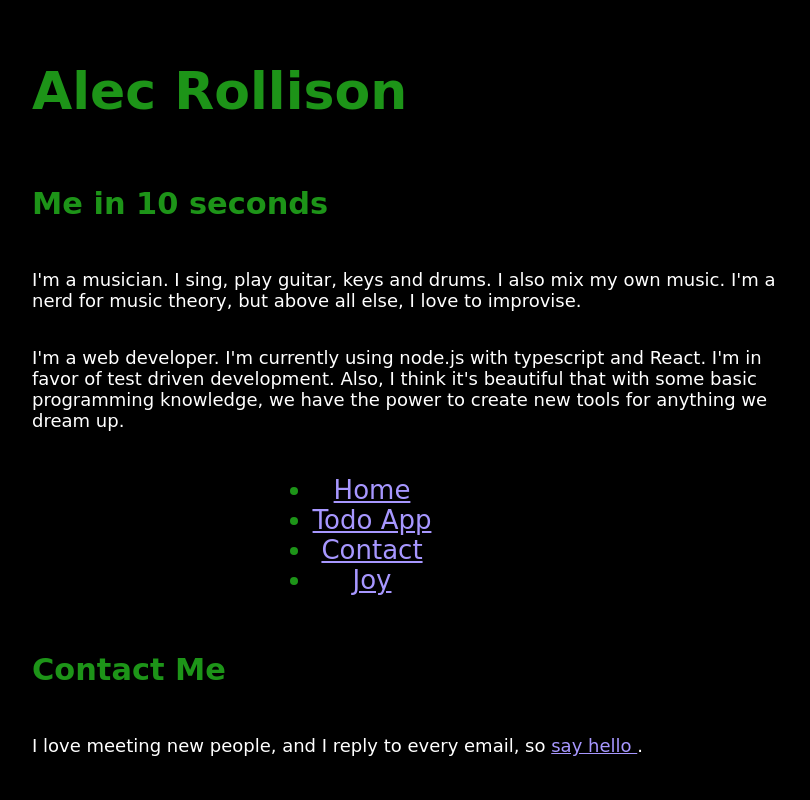
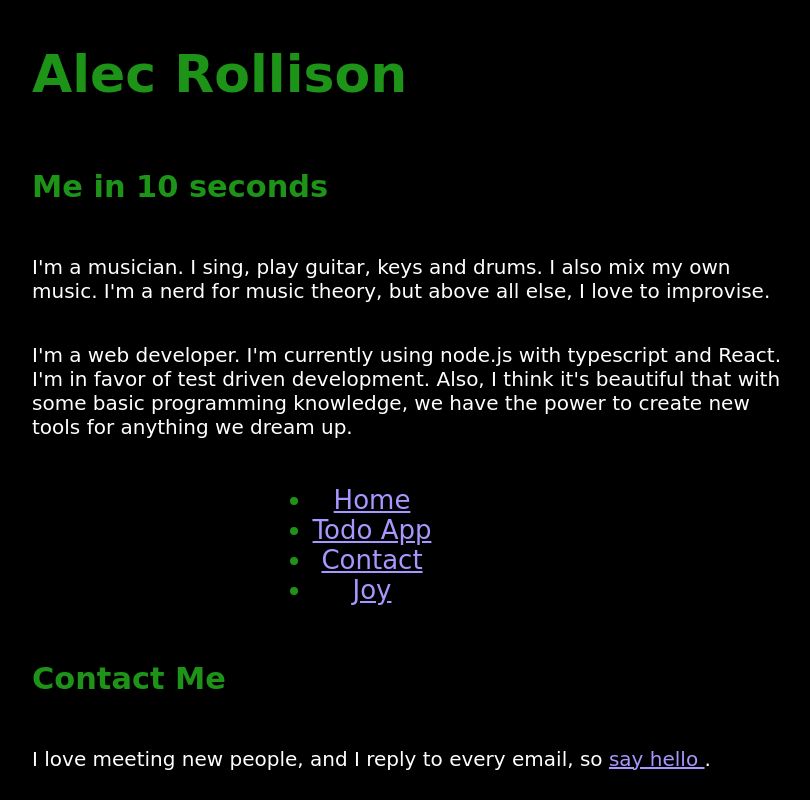
Before and after one commit to aelishRollo/personal-site, a React (Create React App) app: page / in a window 1280 px wide. Shown: the whole page, without its empty margins (288-1098 px from the left). Built offline with nearby package versions, Linux system fonts and the light colour scheme.

Commit message:
Increase font size

```diff
--- a/src/App.css
+++ b/src/App.css
@@ -33,7 +33,7 @@ a {
 
 .App-paragraph {
   background-color: #000000;
-  font-size: calc(2px + 2vmin);
+  font-size: calc(4px + 2vmin);
   color:white;
   width: 60%;
   margin-left: 70%;
```
